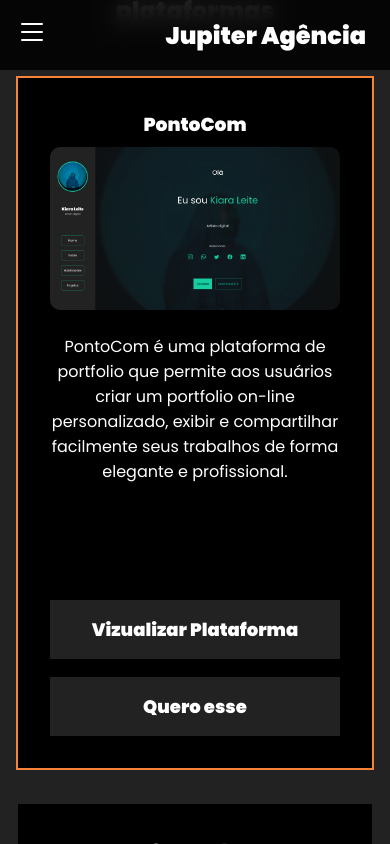
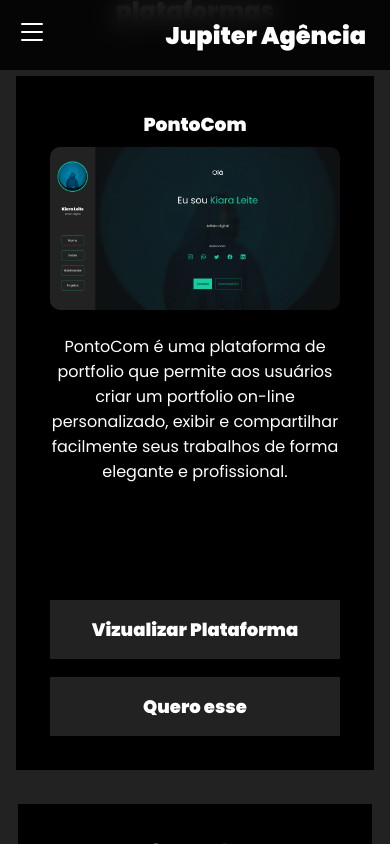
Before and after one commit to Juansantoss07/JupiterAgencia, a React (Vite) app: page / in a window 390 px wide. In both pictures the pointer is over the element 195 px from the left and 3638 px from the top of the page. Shown: the part 3216-4060 px from the top of the page. Built offline with nearby package versions, Linux system fonts and the light colour scheme.

Commit message:
fix:ajustes in responsive menu

```diff
--- a/src/components/ContainerOurPlans/style.scss
+++ b/src/components/ContainerOurPlans/style.scss
@@ -107,7 +107,7 @@
                 }
 
                 &:hover{
-                    box-shadow: none;
+                    border: 2px solid black;
                     transform: none !important;
                 }
             }
```
